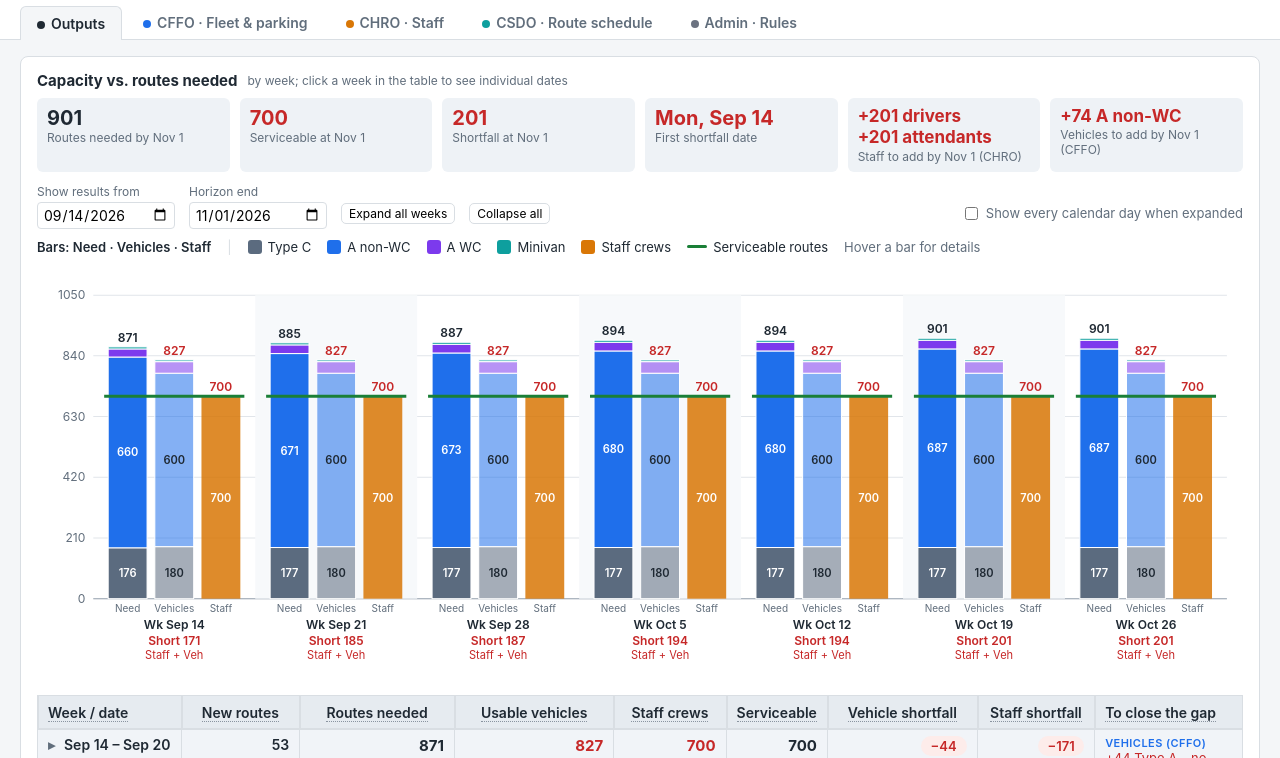
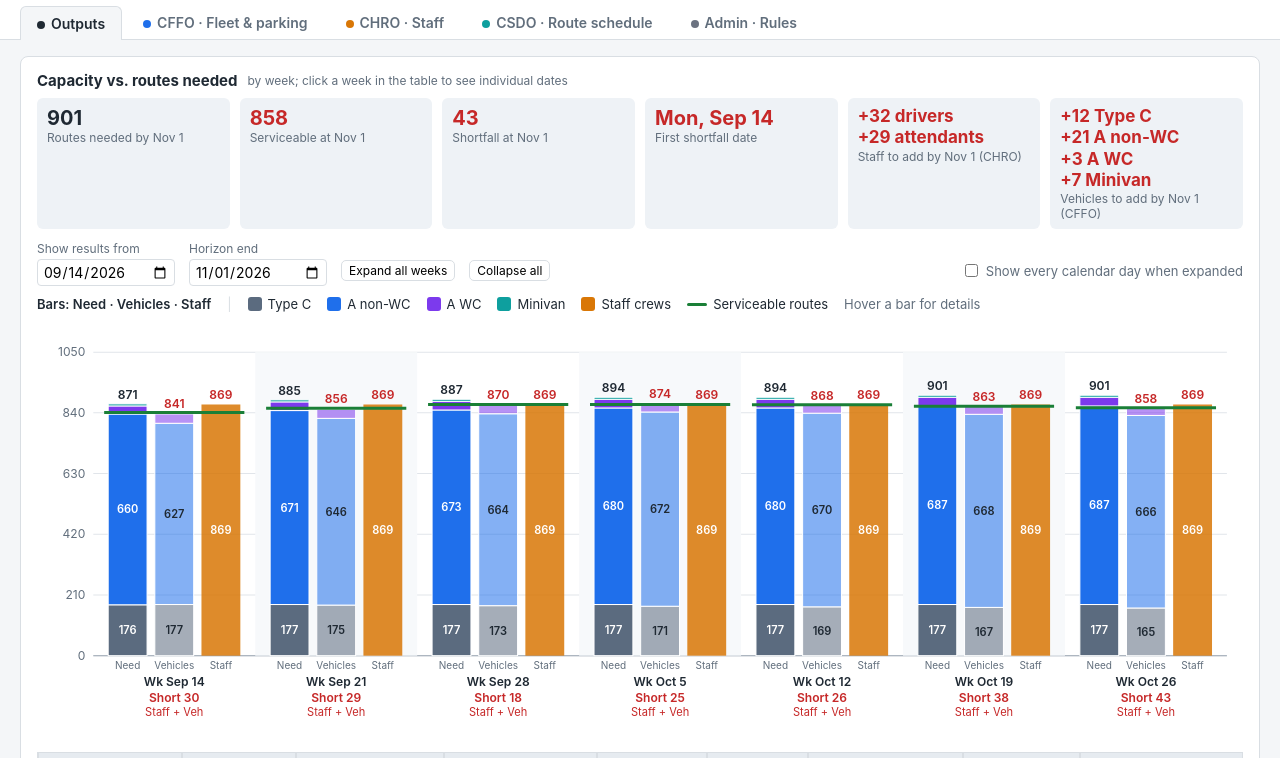
Before and after one commit to NYCSBUS/Route-Capacity-Planner, a plain HTML site: page index.html in a window 1280 px wide. Shown: the part 42-800 px from the top of the page. Drawn offline with Linux system fonts and the light colour scheme.

Commit message:
Update index.html

```diff
--- a/index.html
+++ b/index.html
@@ -304,7 +304,7 @@ const VT = ['C', 'AN', 'AW', 'M'];
 const VT_LABEL = { C: 'Type C (Big Bus)', AN: 'Type A – no wheelchair', AW: 'Type A – wheelchair', M: 'Minivan' };
 const VT_SHORT = { C: 'Type C', AN: 'A non-WC', AW: 'A WC', M: 'Minivan' };
 const VT_COLOR = { C: '#5b6b7f', AN: '#1f6feb', AW: '#7c3aed', M: '#0e9f9e' };
-const STORAGE_KEY = 'routeCapacityState.v3';
+const STORAGE_KEY = 'routeCapacityState.v4';
 
 function defaultRules() {
   return {
@@ -315,16 +315,23 @@ function defaultRules() {
 function defaultState() {
   return {
     depots: [
-      { name: 'Brooklyn', capacity: 250, allowC: false },
-      { name: 'Queens', capacity: 150, allowC: true },
+      { name: 'Brooklyn', capacity: 275, allowC: false },
+      { name: 'Queens', capacity: 300, allowC: true },
       { name: 'Bronx | Zerega', capacity: 150, allowC: true },
       { name: 'Bronx | Conner', capacity: 100, allowC: true },
       { name: 'SI – Richmond', capacity: 150, allowC: false },
       { name: 'SI – Sharrots', capacity: 100, allowC: false },
     ],
-    staff: { drivers: 700, attendants: 700, sparePct: 0, avgDrOut: 0, avgAtOut: 0 },
-    vehicles: { C: { present: 180, sparePct: 0, avgOut: 0 }, AN: { present: 600, sparePct: 0, avgOut: 0 }, AW: { present: 40, sparePct: 0, avgOut: 0 }, M: { present: 7, sparePct: 0, avgOut: 0 } },
-    pipeline: {},
+    staff: { drivers: 884, attendants: 887, sparePct: 0, avgDrOut: 5, avgAtOut: 5 },
+    vehicles: { C: { present: 183, sparePct: 0, avgOut: 2 }, AN: { present: 633, sparePct: 0, avgOut: 2 }, AW: { present: 36, sparePct: 0, avgOut: 1 }, M: { present: 7, sparePct: 0, avgOut: 1 } },
+    pipeline: {
+      '2026-09-21': { ANIn: 21, drIn: 5, atIn: 5 },
+      '2026-09-28': { ANIn: 20, drIn: 5, atIn: 5 },
+      '2026-10-05': { ANIn: 10, drIn: 5, atIn: 5 },
+      '2026-10-12': { drIn: 5, atIn: 5 },
+      '2026-10-19': { drIn: 5, atIn: 5 },
+      '2026-10-26': { drIn: 5, atIn: 5 },
+    },
     routes: [
       { date: '2026-09-01', C: 0, AN: 28, AW: 3, M: 0 }, { date: '2026-09-09', C: 0, AN: 26, AW: 0, M: 0 }, { date: '2026-09-10', C: 173, AN: 551, AW: 20, M: 7 },
       { date: '2026-09-11', C: 0, AN: 9, AW: 1, M: 0 }, { date: '2026-09-14', C: 2, AN: 10, AW: 3, M: 0 }, { date: '2026-09-15', C: 0, AN: 6, AW: 0, M: 0 },
```
